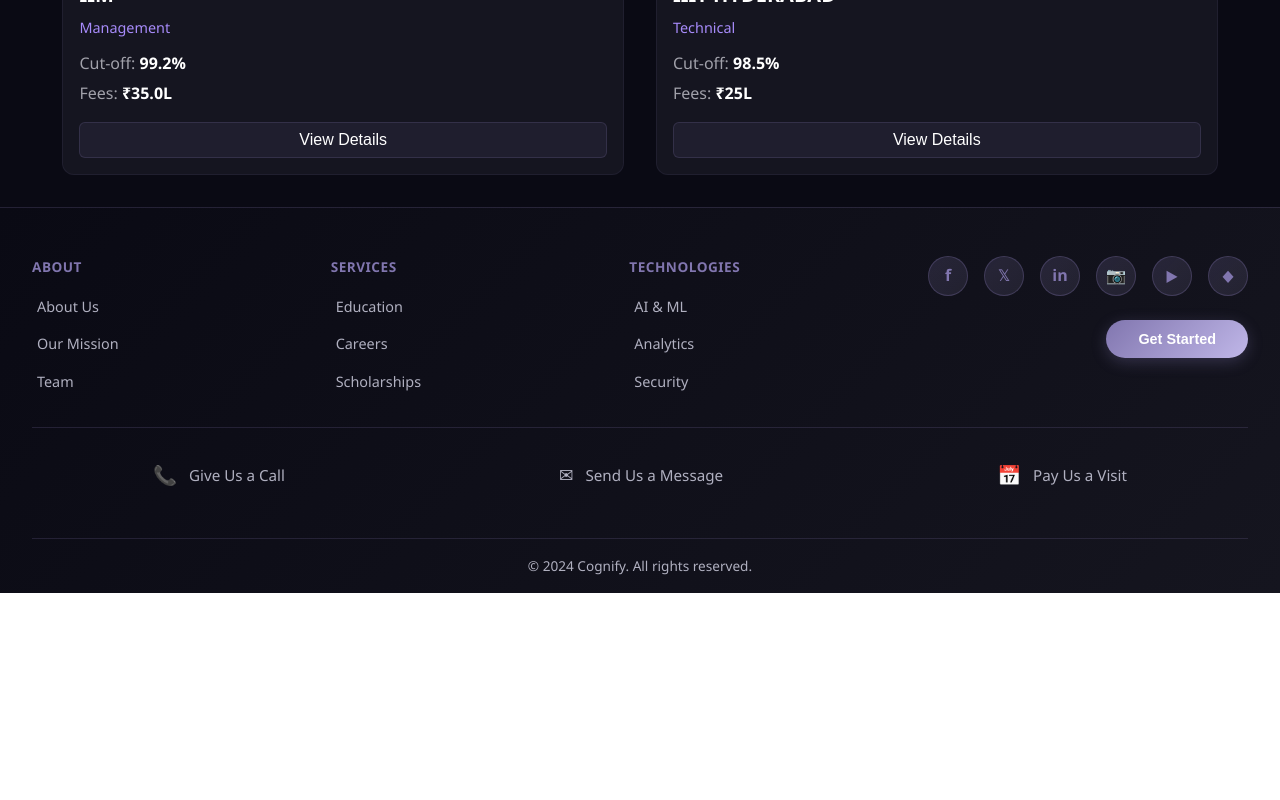
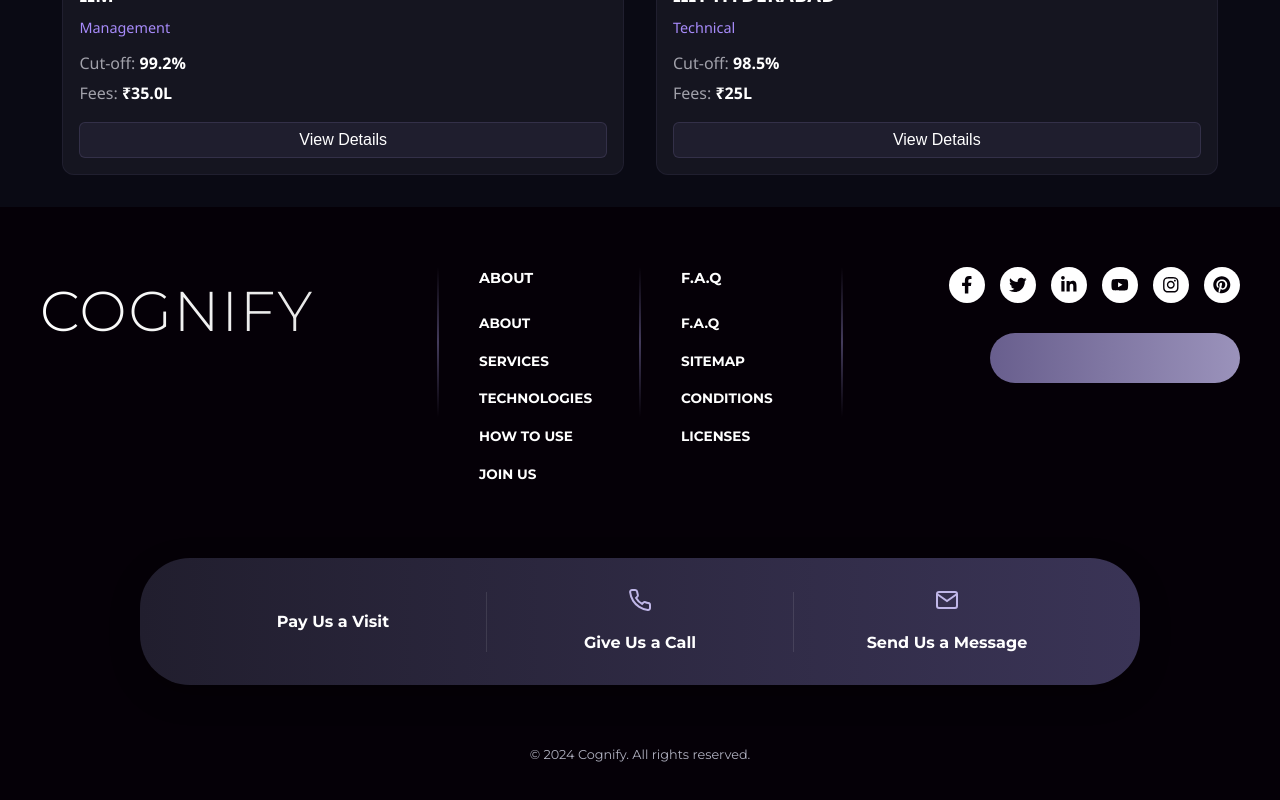
Before and after one commit to rashmi06an/Cognify, a React (Vite) app in the folder cognify-frontend/: page /colleges in a window 1280 px wide. Shown: the part 2092-2892 px from the top of the page. Before the commit the page ends 2685 px from the top, so only its background shows below. Built offline with nearby package versions, Linux system fonts and the light colour scheme.

Commit message:
Redesign Footer to match screenshot

```diff
--- a/cognify-frontend/package.json
+++ b/cognify-frontend/package.json
@@ -12,6 +12,7 @@
   "dependencies": {
     "react": "^19.2.0",
     "react-dom": "^19.2.0",
+    "react-icons": "^5.5.0",
     "react-router-dom": "^7.9.6"
   },
   "devDependencies": {
--- a/cognify-frontend/src/components/Footer.css
+++ b/cognify-frontend/src/components/Footer.css
@@ -1,332 +1,229 @@
+/* Footer.css */
+@import url('https://fonts.googleapis.com/css2?family=Montserrat:wght@300;400;700&display=swap');
+
 .footer {
-  background: linear-gradient(135deg, #0a0a14 0%, #15151f 100%);
+  background-color: #050007;
+  /* Match the dark background */
   color: #ffffff;
-  padding: 3rem 2rem 1rem;
-  border-top: 1px solid rgba(129, 118, 175, 0.2);
+  padding: 60px 40px 40px;
+  font-family: 'Montserrat', sans-serif;
+  display: flex;
+  flex-direction: column;
+  align-items: center;
+  position: relative;
+  overflow: hidden;
 }
 
-.footer-container {
-  max-width: 1400px;
-  margin: 0 auto;
-  width: 100%;
+/* Top Section Layout */
+.footer-top {
   display: flex;
   justify-content: space-between;
   align-items: flex-start;
-  gap: 3rem;
-  margin-bottom: 2rem;
+  width: 100%;
+  max-width: 1200px;
+  margin-bottom: 60px;
+  flex-wrap: wrap;
 }
 
-/* Links Section */
-.footer-links {
-  display: grid;
-  grid-template-columns: repeat(3, 1fr);
-  gap: 3rem;
+/* Logo */
+.footer-logo-section {
   flex: 1;
+  min-width: 200px;
+}
+
+.footer-logo {
+  font-size: 3.5rem;
+  font-weight: 300;
+  /* Thin font */
+  letter-spacing: 2px;
+  margin: 0;
+  background: linear-gradient(90deg, #FFFFFF, #E0E0E0);
+  -webkit-background-clip: text;
+  -webkit-text-fill-color: transparent;
+}
+
+/* Vertical Divider */
+.footer-divider {
+  width: 2px;
+  background: linear-gradient(180deg, transparent, #8176AF, transparent);
+  height: 150px;
+  margin: 0 40px;
+  opacity: 0.5;
+}
+
+/* Links Container */
+.footer-links-container {
+  display: flex;
+  align-items: flex-start;
+}
+
+.footer-column {
+  min-width: 120px;
 }
 
 .footer-column h4 {
-  font-size: 0.85rem;
+  font-size: 0.9rem;
   font-weight: 700;
-  color: #8176AF;
-  margin-bottom: 1rem;
-  letter-spacing: 0.5px;
-  text-transform: uppercase;
+  margin-bottom: 20px;
+  color: #FFFFFF;
 }
 
 .footer-column ul {
   list-style: none;
+  padding: 0;
   margin: 0;
-  padding: 0;
-  display: flex;
-  flex-direction: column;
-  gap: 0.75rem;
 }
 
-.footer-column a {
-  text-decoration: none;
-  color: #b0b0c0;
-  font-size: 0.9rem;
-  transition: all 0.3s cubic-bezier(0.34, 1.56, 0.64, 1);
-  position: relative;
-  padding-left: 5px;
+.footer-column ul li {
+  margin-bottom: 12px;
 }
 
-.footer-column a::before {
-  content: '';
-  position: absolute;
-  left: 0;
-  bottom: -2px;
-  width: 0;
-  height: 2px;
-  background: linear-gradient(90deg, #8176AF, #C0B7E8);
-  transition: width 0.3s cubic-bezier(0.34, 1.56, 0.64, 1);
+.footer-column ul li a {
+  color: #FFFFFF;
+  text-decoration: none;
+  font-size: 0.85rem;
+  font-weight: 700;
+  text-transform: uppercase;
+  transition: color 0.3s;
 }
 
-.footer-column a:hover {
-  color: #C0B7E8;
-  transform: translateX(5px);
-}
-
-.footer-column a:hover::before {
-  width: 100%;
+.footer-column ul li a:hover {
+  color: #a855f7;
 }
 
 /* Right Section */
-.footer-right {
+.footer-right-section {
   display: flex;
   flex-direction: column;
   align-items: flex-end;
-  gap: 1.5rem;
+  gap: 30px;
+  flex: 1;
+  min-width: 250px;
 }
 
 .social-icons {
   display: flex;
-  gap: 1rem;
+  gap: 15px;
 }
 
 .social-link {
-  width: 40px;
-  height: 40px;
+  width: 36px;
+  height: 36px;
   border-radius: 50%;
-  background: linear-gradient(135deg, rgba(129, 118, 175, 0.2) 0%, rgba(192, 183, 232, 0.1) 100%);
-  border: 1px solid rgba(129, 118, 175, 0.3);
+  background-color: #FFFFFF;
+  color: #050007;
   display: flex;
   align-items: center;
   justify-content: center;
-  color: #8176AF;
   text-decoration: none;
-  font-weight: 600;
-  font-size: 1rem;
-  transition: all 0.4s cubic-bezier(0.34, 1.56, 0.64, 1);
-  cursor: pointer;
-  position: relative;
-  overflow: hidden;
-}
-
-.social-link::before {
-  content: '';
-  position: absolute;
-  top: 0;
-  left: -100%;
-  width: 100%;
-  height: 100%;
-  background: linear-gradient(90deg, transparent, rgba(255, 255, 255, 0.2), transparent);
-  transition: left 0.5s;
-}
-
-.social-link:hover::before {
-  left: 100%;
+  font-size: 1.1rem;
+  transition: transform 0.2s, background-color 0.2s;
 }
 
 .social-link:hover {
-  background: linear-gradient(135deg, #8176AF 0%, #C0B7E8 100%);
-  color: #ffffff;
-  border-color: rgba(129, 118, 175, 0.6);
-  transform: translateY(-5px) scale(1.15) rotateY(15deg);
-  box-shadow: 0 8px 25px rgba(129, 118, 175, 0.4);
+  transform: scale(1.1);
+  background-color: #a855f7;
+  color: #FFFFFF;
 }
 
-.footer-cta {
-  background: linear-gradient(135deg, #8176AF 0%, #C0B7E8 100%);
-  color: #ffffff;
-  border: none;
-  padding: 0.7rem 2rem;
-  font-size: 0.9rem;
-  font-weight: 600;
-  border-radius: 50px;
-  cursor: pointer;
-  transition: all 0.4s cubic-bezier(0.34, 1.56, 0.64, 1);
-  box-shadow: 0 4px 15px rgba(129, 118, 175, 0.3);
-  position: relative;
-  overflow: hidden;
+.footer-input-container {
+  width: 100%;
+  max-width: 250px;
+  height: 50px;
+  background: linear-gradient(90deg, #8176AF, #C0B7E8);
+  border-radius: 25px;
+  opacity: 0.8;
 }
 
-.footer-cta::before {
-  content: '';
-  position: absolute;
-  top: 0;
-  left: -100%;
+/* Bottom Contact Bar */
+.footer-bottom-bar {
   width: 100%;
-  height: 100%;
-  background: linear-gradient(90deg, transparent, rgba(255, 255, 255, 0.2), transparent);
-  transition: left 0.5s;
-}
-
-.footer-cta:hover::before {
-  left: 100%;
-}
-
-.footer-cta:hover {
-  transform: translateY(-3px) scale(1.08);
-  box-shadow: 0 10px 35px rgba(129, 118, 175, 0.5);
-}
-
-/* Contact Section */
-.footer-contact {
-  max-width: 1400px;
-  margin: 0 auto;
-  width: 100%;
+  max-width: 1000px;
+  background: linear-gradient(90deg, #211E2E 0%, #3A3456 100%);
+  border-radius: 50px;
+  padding: 30px 60px;
   display: flex;
-  justify-content: space-around;
-  gap: 2rem;
-  padding: 2rem 0;
-  border-top: 1px solid rgba(129, 118, 175, 0.2);
-  margin-bottom: 1rem;
-  flex-wrap: wrap;
+  justify-content: space-between;
+  align-items: center;
+  margin-bottom: 40px;
+  box-shadow: 0 10px 30px rgba(0, 0, 0, 0.3);
 }
 
 .contact-item {
   display: flex;
+  flex-direction: column;
+  /* Stack label and subtext if needed, or row for icon */
   align-items: center;
-  gap: 0.75rem;
-  color: #b0b0c0;
-  text-decoration: none;
-  font-size: 0.95rem;
-  transition: all 0.3s cubic-bezier(0.34, 1.56, 0.64, 1);
-  position: relative;
+  /* Center align for the screenshot look */
+  color: #FFFFFF;
+  text-align: center;
+  flex: 1;
 }
 
-.contact-item::after {
-  content: '';
-  position: absolute;
-  bottom: -4px;
-  left: 0;
-  width: 0;
-  height: 1px;
-  background: linear-gradient(90deg, #8176AF, #C0B7E8);
-  transition: width 0.3s cubic-bezier(0.34, 1.56, 0.64, 1);
+.contact-icon-wrapper {
+  margin-bottom: 10px;
+  color: #C0B7E8;
 }
 
-.contact-item:hover {
-  color: #C0B7E8;
-  transform: translateX(5px);
+.contact-label {
+  font-size: 1rem;
+  font-weight: 700;
 }
 
-.contact-item:hover::after {
-  width: 100%;
+.contact-sub {
+  font-size: 0.8rem;
+  color: #b0b0c0;
+  margin-top: 5px;
+  display: none;
+  /* Hide subtext to match screenshot exactly if needed, or keep for info */
 }
 
-.contact-icon {
-  font-size: 1.2rem;
-  transition: all 0.3s cubic-bezier(0.34, 1.56, 0.64, 1);
-}
-
-.contact-item:hover .contact-icon {
-  transform: rotate(15deg) scale(1.2);
+.contact-divider {
+  width: 1px;
+  height: 60px;
+  background-color: rgba(255, 255, 255, 0.1);
+  margin: 0 20px;
 }
 
 /* Copyright */
 .footer-copyright {
-  max-width: 1400px;
-  margin: 0 auto;
-  width: 100%;
-  text-align: center;
-  padding-top: 1rem;
-  border-top: 1px solid rgba(129, 118, 175, 0.2);
+  font-size: 0.8rem;
   color: #b0b0c0;
-  font-size: 0.85rem;
+  margin-top: 20px;
 }
 
-.footer-copyright p {
-  margin: 0;
-}
-
-/* Responsive Design */
+/* Responsive */
 @media (max-width: 1024px) {
-  .footer-container {
-    gap: 2rem;
+  .footer-top {
     flex-direction: column;
+    align-items: center;
+    text-align: center;
+    gap: 40px;
   }
 
-  .footer-links {
-    grid-template-columns: repeat(2, 1fr);
+  .footer-divider {
+    display: none;
   }
 
-  .footer-right {
+  .footer-links-container {
+    width: 100%;
+    justify-content: space-around;
+  }
+
+  .footer-right-section {
     align-items: center;
+  }
+
+  .footer-bottom-bar {
+    flex-direction: column;
+    border-radius: 20px;
+    padding: 30px;
+    gap: 30px;
+  }
+
+  .contact-divider {
     width: 100%;
+    height: 1px;
+    margin: 10px 0;
   }
 }
-
-@media (max-width: 768px) {
-  .footer {
-    padding: 2rem 1.5rem 1rem;
-  }
-
-  .footer-container {
-    gap: 1.5rem;
-  }
-
-  .footer-links {
-    grid-template-columns: 1fr;
-    gap: 1.5rem;
-  }
-
-  .footer-contact {
-    flex-direction: column;
-    gap: 1rem;
-    padding: 1.5rem 0;
-  }
-
-  .contact-item {
-    justify-content: center;
-    width: 100%;
-  }
-
-  .footer-right {
-    align-items: center;
-    width: 100%;
-  }
-}
-
-@media (max-width: 480px) {
-  .footer {
-    padding: 1.5rem 1rem;
-  }
-
-  .footer-container {
-    gap: 1rem;
-  }
-
-  .footer-links {
-    grid-template-columns: 1fr;
-    gap: 1rem;
-  }
-
-  .footer-column h4 {
-    font-size: 0.8rem;
-  }
-
-  .footer-column a {
-    font-size: 0.85rem;
-  }
-
-  .social-icons {
-    gap: 0.75rem;
-  }
-
-  .social-link {
-    width: 35px;
-    height: 35px;
-    font-size: 0.85rem;
-  }
-
-  .footer-cta {
-    padding: 0.6rem 1.5rem;
-    font-size: 0.85rem;
-  }
-
-  .footer-contact {
-    gap: 0.75rem;
-    padding: 1rem 0;
-  }
-
-  .contact-item {
-    font-size: 0.85rem;
-  }
-
-  .footer-copyright {
-    font-size: 0.75rem;
-    padding-top: 0.75rem;
-  }
-}
--- a/cognify-frontend/src/components/Footer.jsx
+++ b/cognify-frontend/src/components/Footer.jsx
@@ -1,71 +1,100 @@
 import React from 'react'
 import './Footer.css'
+import { FaFacebookF, FaTwitter, FaLinkedinIn, FaYoutube, FaInstagram, FaPinterest } from 'react-icons/fa';
 
 function Footer() {
   return (
     <footer className="footer">
-      <div className="footer-container">
+      <div className="footer-top">
+        {/* Logo Section */}
+        <div className="footer-logo-section">
+          <h1 className="footer-logo">COGNIFY</h1>
+        </div>
+
+        {/* Vertical Divider */}
+        <div className="footer-divider"></div>
+
         {/* Links Section */}
-        <div className="footer-links">
+        <div className="footer-links-container">
           <div className="footer-column">
             <h4>ABOUT</h4>
             <ul>
-              <li><a href="#about">About Us</a></li>
-              <li><a href="#mission">Our Mission</a></li>
-              <li><a href="#team">Team</a></li>
+              <li><a href="#about">About</a></li>
+              <li><a href="#services">Services</a></li>
+              <li><a href="#technologies">Technologies</a></li>
+              <li><a href="#how-to-use">How to Use</a></li>
+              <li><a href="#join-us">Join Us</a></li>
             </ul>
           </div>
+
+          {/* Vertical Divider */}
+          <div className="footer-divider"></div>
+
           <div className="footer-column">
-            <h4>SERVICES</h4>
+            <h4>F.A.Q</h4>
             <ul>
-              <li><a href="#education">Education</a></li>
-              <li><a href="#careers">Careers</a></li>
-              <li><a href="#scholarships">Scholarships</a></li>
+              <li><a href="#faq">F.A.Q</a></li>
+              <li><a href="#sitemap">Sitemap</a></li>
+              <li><a href="#conditions">Conditions</a></li>
+              <li><a href="#licenses">Licenses</a></li>
             </ul>
           </div>
-          <div className="footer-column">
-            <h4>TECHNOLOGIES</h4>
-            <ul>
-              <li><a href="#ai">AI & ML</a></li>
-              <li><a href="#analytics">Analytics</a></li>
-              <li><a href="#security">Security</a></li>
-            </ul>
-          </div>
+
+          {/* Vertical Divider */}
+          <div className="footer-divider"></div>
         </div>
 
-        {/* Social & Contact */}
-        <div className="footer-right">
+        {/* Social & Right Section */}
+        <div className="footer-right-section">
           <div className="social-icons">
-            <a href="#facebook" className="social-link">f</a>
-            <a href="#twitter" className="social-link">𝕏</a>
-            <a href="#linkedin" className="social-link">in</a>
-            <a href="#instagram" className="social-link">📷</a>
-            <a href="#youtube" className="social-link">▶</a>
-            <a href="#discord" className="social-link">◆</a>
+            <a href="#facebook" className="social-link"><FaFacebookF /></a>
+            <a href="#twitter" className="social-link"><FaTwitter /></a>
+            <a href="#linkedin" className="social-link"><FaLinkedinIn /></a>
+            <a href="#youtube" className="social-link"><FaYoutube /></a>
+            <a href="#instagram" className="social-link"><FaInstagram /></a>
+            <a href="#pinterest" className="social-link"><FaPinterest /></a>
           </div>
-          <button className="footer-cta">Get Started</button>
+          <div className="footer-input-container">
+            {/* Placeholder for the rounded input/button area in screenshot */}
+          </div>
         </div>
       </div>
 
-      {/* Contact Section */}
-      <div className="footer-contact">
-        <a href="tel:+1234567890" className="contact-item">
-          <span className="contact-icon">📞</span>
-          <span>Give Us a Call</span>
-        </a>
-        <a href="mailto:info@cognify.com" className="contact-item">
-          <span className="contact-icon">✉</span>
-          <span>Send Us a Message</span>
-        </a>
-        <a href="#book-call" className="contact-item">
-          <span className="contact-icon">📅</span>
-          <span>Pay Us a Visit</span>
-        </a>
+      {/* Bottom Contact Bar */}
+      <div className="footer-bottom-bar">
+        <div className="contact-item">
+          <span className="contact-label">Pay Us a Visit</span>
+          <span className="contact-sub">Union St, Seattle, WA 98101, United States</span>
+        </div>
+
+        <div className="contact-divider"></div>
+
+        <div className="contact-item">
+          <div className="contact-icon-wrapper">
+            <svg width="24" height="24" viewBox="0 0 24 24" fill="none" stroke="currentColor" strokeWidth="2">
+              <path d="M22 16.92v3a2 2 0 0 1-2.18 2 19.79 19.79 0 0 1-8.63-3.07 19.5 19.5 0 0 1-6-6 19.79 19.79 0 0 1-3.07-8.67A2 2 0 0 1 4.11 2h3a2 2 0 0 1 2 1.72 12.84 12.84 0 0 0 .7 2.81 2 2 0 0 1-.45 2.11L8.09 9.91a16 16 0 0 0 6 6l1.27-1.27a2 2 0 0 1 2.11-.45 12.84 12.84 0 0 0 2.81.7A2 2 0 0 1 22 16.92z"></path>
+            </svg>
+          </div>
+          <span className="contact-label">Give Us a Call</span>
+          <span className="contact-sub">(110) 1111-1010</span>
+        </div>
+
+        <div className="contact-divider"></div>
+
+        <div className="contact-item">
+          <div className="contact-icon-wrapper">
+            <svg width="24" height="24" viewBox="0 0 24 24" fill="none" stroke="currentColor" strokeWidth="2">
+              <path d="M4 4h16c1.1 0 2 .9 2 2v12c0 1.1-.9 2-2 2H4c-1.1 0-2-.9-2-2V6c0-1.1.9-2 2-2z"></path>
+              <polyline points="22,6 12,13 2,6"></polyline>
+            </svg>
+          </div>
+          <span className="contact-label">Send Us a Message</span>
+          <span className="contact-sub">Contact@HydraVTech.com</span>
+        </div>
       </div>
 
-      {/* Copyright */}
       <div className="footer-copyright">
-        <p>&copy; 2024 Cognify. All rights reserved.</p>
+        © 2024 Cognify. All rights reserved.
       </div>
     </footer>
   )
```
Also changed, not shown: 1 other file (tests, documents, lock files or other folders).
